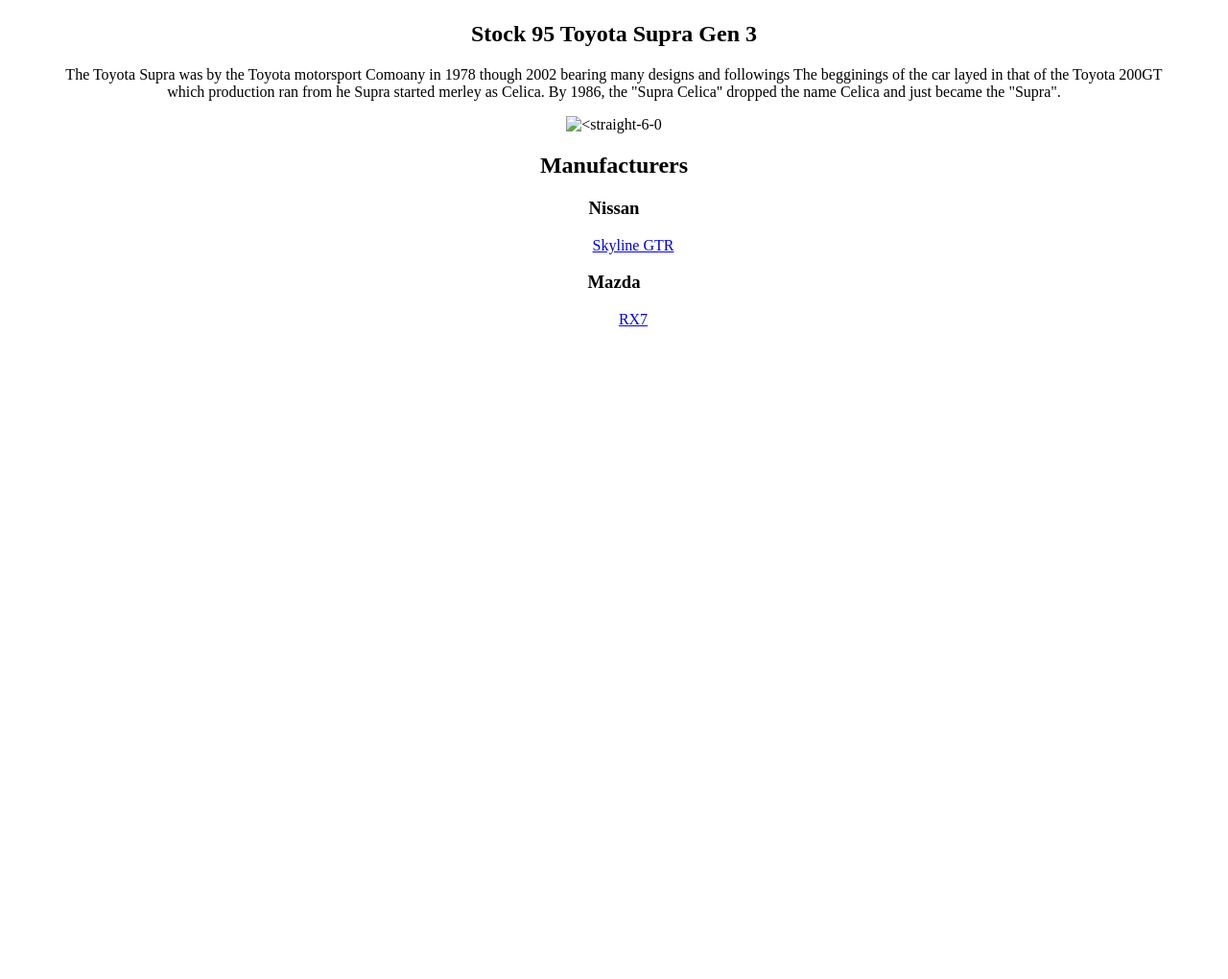
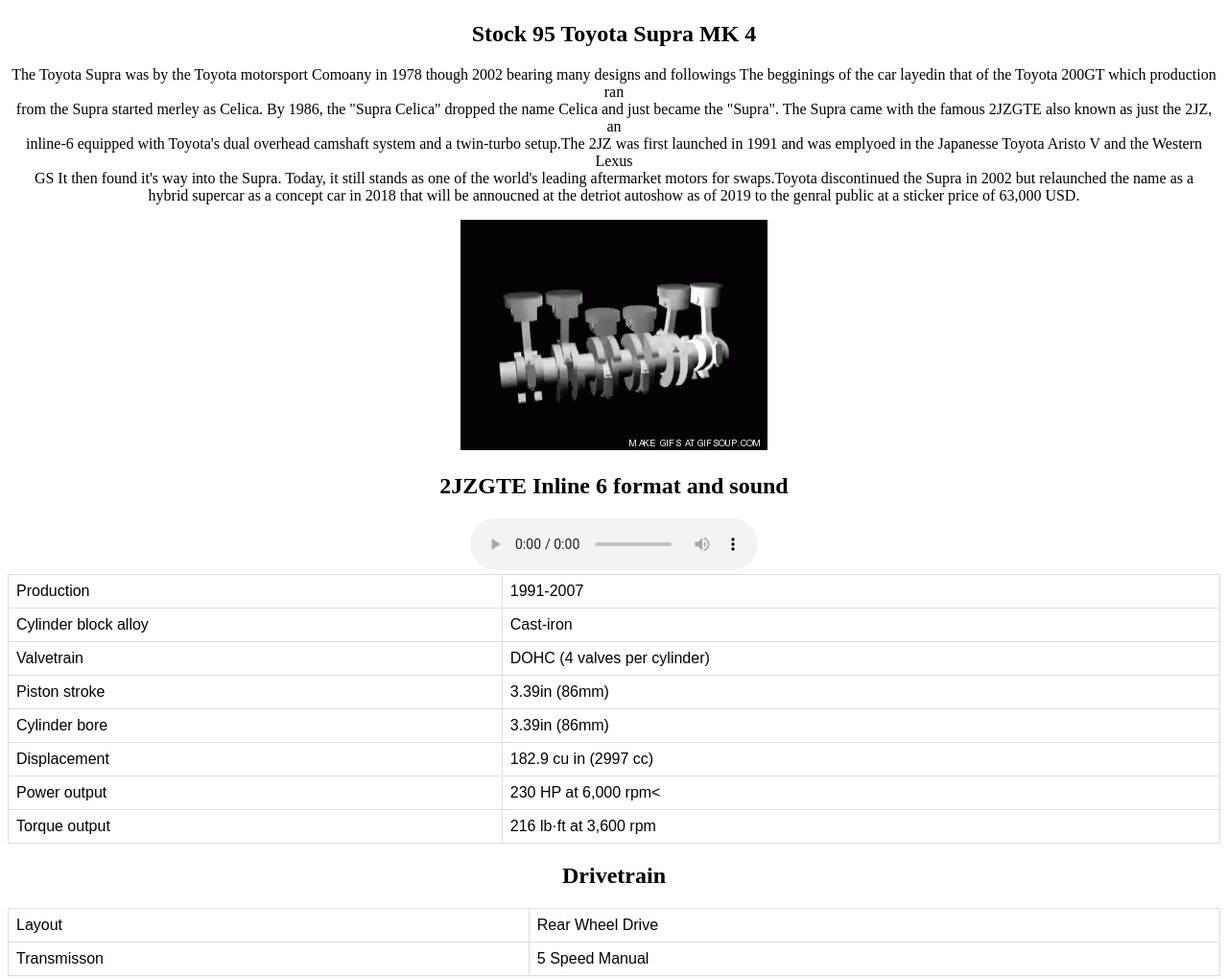
Before and after one commit to chancedayspicer/pxyis, a plain HTML site: page Supra.html in a window 1280 px wide. Shown: the part 771-1791 px from the top of the page at 96% size. Before the commit the page ends 1129 px from the top, so only its background shows below. Drawn offline with Linux system fonts and the light colour scheme.

Commit message:
Add files via upload

```diff
--- a/RX7.css
+++ b/RX7.css
@@ -1,3 +1,20 @@
 body {
     text-align: center;
 }
+
+article p {
+    text-align:center;
+
+}
+
+table {
+    font-family: arial, sans-serif;
+    border-collapse: collapse;
+    width: 100%;
+}
+
+td, th {
+    border: 1px solid #dddddd;
+    text-align: left;
+    padding: 8px;
+}
--- a/Skyline.css
+++ b/Skyline.css
@@ -1,3 +1,20 @@
 body {
     text-align: center;
 }
+
+article p {
+    text-align:center;
+
+}
+
+table {
+    font-family: arial, sans-serif;
+    border-collapse: collapse;
+    width: 100%;
+}
+
+td, th {
+    border: 1px solid #dddddd;
+    text-align: left;
+    padding: 8px;
+}
--- a/Supra.html
+++ b/Supra.html
@@ -12,22 +12,84 @@
                 <h1>Toyota Supra</h1>
             </header>
 
-            <img src="images/supra.jpg" alt="95 Stock Toyota Supra (Gen 3)">
+            <main>
+                <img src="images/supra.jpg" alt="95 Stock Toyota Supra (MK 4)">
 
-            <h2>Stock 95 Toyota Supra Gen 3</h2>
+                <h2>Stock 95 Toyota Supra MK 4</h2>
+            </main>
 
-            <p>The Toyota Supra was by the Toyota motorsport Comoany in 1978 though 2002 bearing many designs and followings The begginings of the car layed in that of the Toyota 200GT <br>
-            which production ran from he Supra started merley as Celica. By 1986, the "Supra Celica" dropped the name Celica and just became the "Supra". <br>
-            </p>
+            <article>
+                <p>
+                The Toyota Supra was by the Toyota motorsport Comoany in 1978 though 2002 bearing many designs and followings The begginings of the car layedin that of the Toyota 200GT which production ran<br>
+                from the Supra started merley as Celica. By 1986, the "Supra Celica" dropped the name Celica and just became the "Supra". The Supra came with the famous 2JZGTE also known as just the 2JZ, an<br>
+                inline-6 equipped with Toyota's dual overhead camshaft system and a twin-turbo setup.The 2JZ was first launched in 1991 and was emplyoed in the Japanesse Toyota Aristo V and the Western Lexus<br>
+                GS It then found it's way into the Supra. Today, it still stands as one of the world's leading aftermarket motors for swaps.Toyota discontinued the Supra in 2002 but relaunched the name as a<br>
+                hybrid supercar as a concept car in 2018 that will be annoucned at the detriot autoshow as of 2019 to the genral public at a sticker price of 63,000 USD.<br>
+                </p>
+            </article>
 
-            <img src="images/straight-6-0.gif" alt=<straight-6-0
+
+            <img src="images/straight-6-o.gif" alt=<straight-6-o></straight-6-o>
+
+            <h2>2JZGTE Inline 6 format and sound</h2>
+            <audio controls>
+                <source src="sounds/toyota_supra_-_turbo.mp3" type="audio/mpeg">
+            </audio>
+
+            <table>
+                <tr>
+                    <td>Production</td>
+                    <td>1991-2007</td>
+                </tr>
+                <tr>
+                    <td>Cylinder block alloy</td>
+                    <td>Cast-iron</td>
+                </tr>
+                <tr>
+                    <td>Valvetrain</td>
+                    <td>DOHC (4 valves per cylinder)</td>
+                </tr>
+                <tr>
+                    <td>Piston stroke</td>
+                    <td>3.39in (86mm)</td>
+                </tr>
+                <tr>
+                    <td>Cylinder bore</td>
+                    <td>3.39in (86mm)</td>
+                </tr>
+                <tr>
+                    <td>Displacement</td>
+                    <td>182.9 cu in (2997 cc)</td>
+                </tr>
+                <tr>
+                    <td>Power output</td>
+                    <td>230 HP at 6,000 rpm<</td>
+                </tr>
+                <tr>
+                    <td>Torque output</td>
+                    <td>216 lb·ft at 3,600 rpm</td>
+                </tr>
+            </table>
+
+            <h2>Drivetrain</h2>
+
+            <table>
+                <tr>
+                    <td>Layout</td>
+                    <td>Rear Wheel Drive</td>
+                </tr>
+                <tr>
+                    <td>Transmisson</td>
+                    <td>5 Speed Manual</td>
+                </tr>
+            </table>
 
             <footer>
                 <h2>Manufacturers</h2>
                    <nav>
                     <h3>Nissan</h3>
                          <ul>
-                           <a href="Skyline GTR.html">Skyline GTR</a>
+                           <a href="skylineGTR.html">Skyline GTR</a>
                          </ul>
                      <h3>Mazda</h3>
                          <ul>
--- a/supra.css
+++ b/supra.css
@@ -1,3 +1,20 @@
 body {
     text-align: center;
 }
+
+article p {
+    text-align:center;
+
+}
+
+table {
+    font-family: arial, sans-serif;
+    border-collapse: collapse;
+    width: 100%;
+}
+
+td, th {
+    border: 1px solid #dddddd;
+    text-align: left;
+    padding: 8px;
+}
```
Also changed, not shown: 4 other files.
